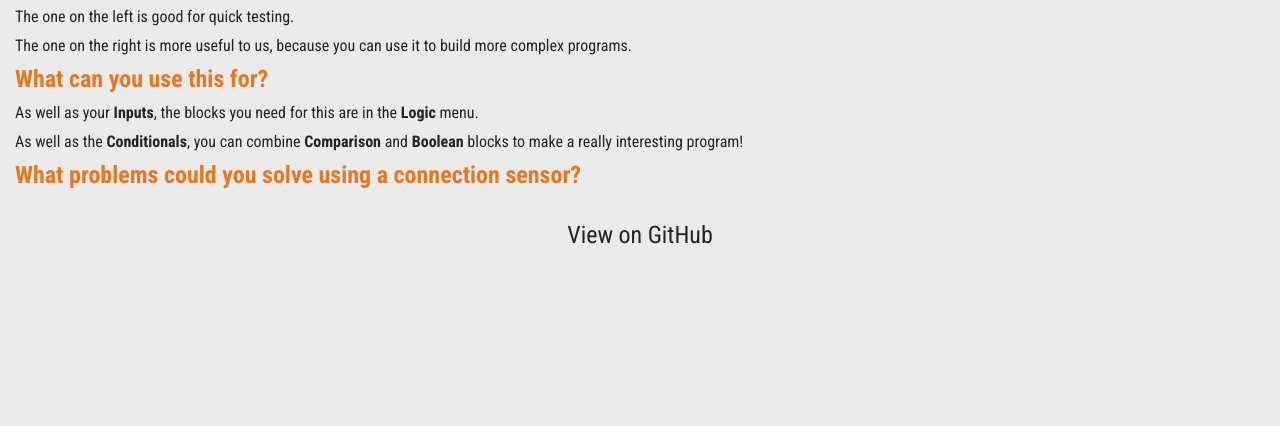
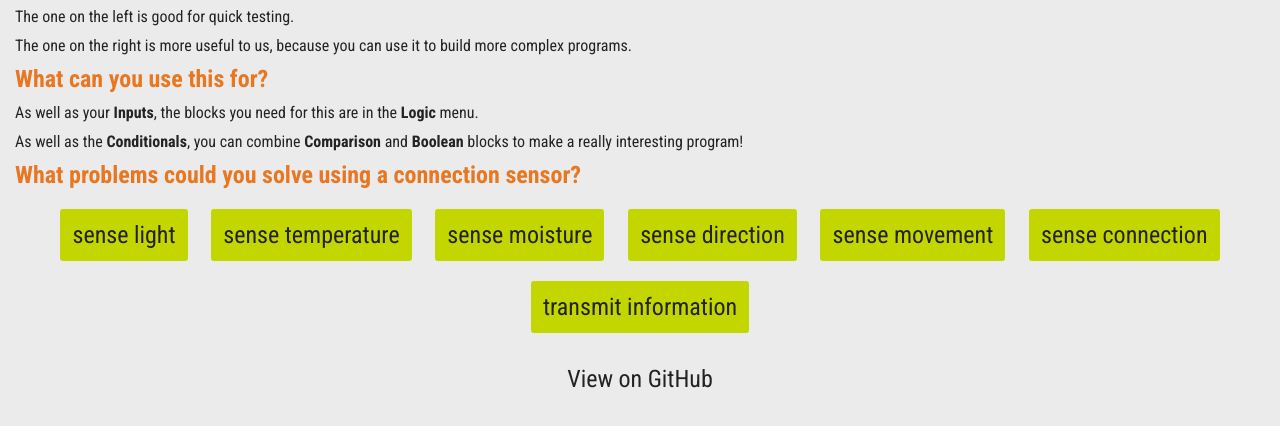
Before and after one commit to ScienceOxford/do-your-bit, a plain HTML site: page connections.html in a window 1280 px wide. Shown: the part 982-1408 px from the top of the page. Before the commit the page ends 1268 px from the top, so only its background shows below. Drawn offline with Linux system fonts and the light colour scheme.

Commit message:
add navigation

```diff
--- a/connections.html
+++ b/connections.html
@@ -39,6 +39,16 @@
     <h3>What problems could you solve using a connection sensor?</h3>
   </div>
 
+  <nav id="examples" class="links bg_green">
+    <a href="light.html">sense light</a>
+    <a href="temperature.html">sense temperature</a>
+    <a href="moisture.html">sense moisture</a>
+    <a href="direction.html">sense direction</a>
+    <a href="movement.html">sense movement</a>
+    <a href="connections.html">sense connection</a>
+    <a href="radio.html">transmit information</a>
+  </nav>
+
   <footer class="links">
     <a href="https://github.com/ScienceOxford/do-your-bit" target="_blank">View on GitHub</a>
   </footer>
```
Also changed, not shown: direction.html (+10 -0 lines), light.html (+10 -0 lines), movement.html (+10 -0 lines), radio.html (+10 -0 lines), temperature.html (+10 -0 lines).
